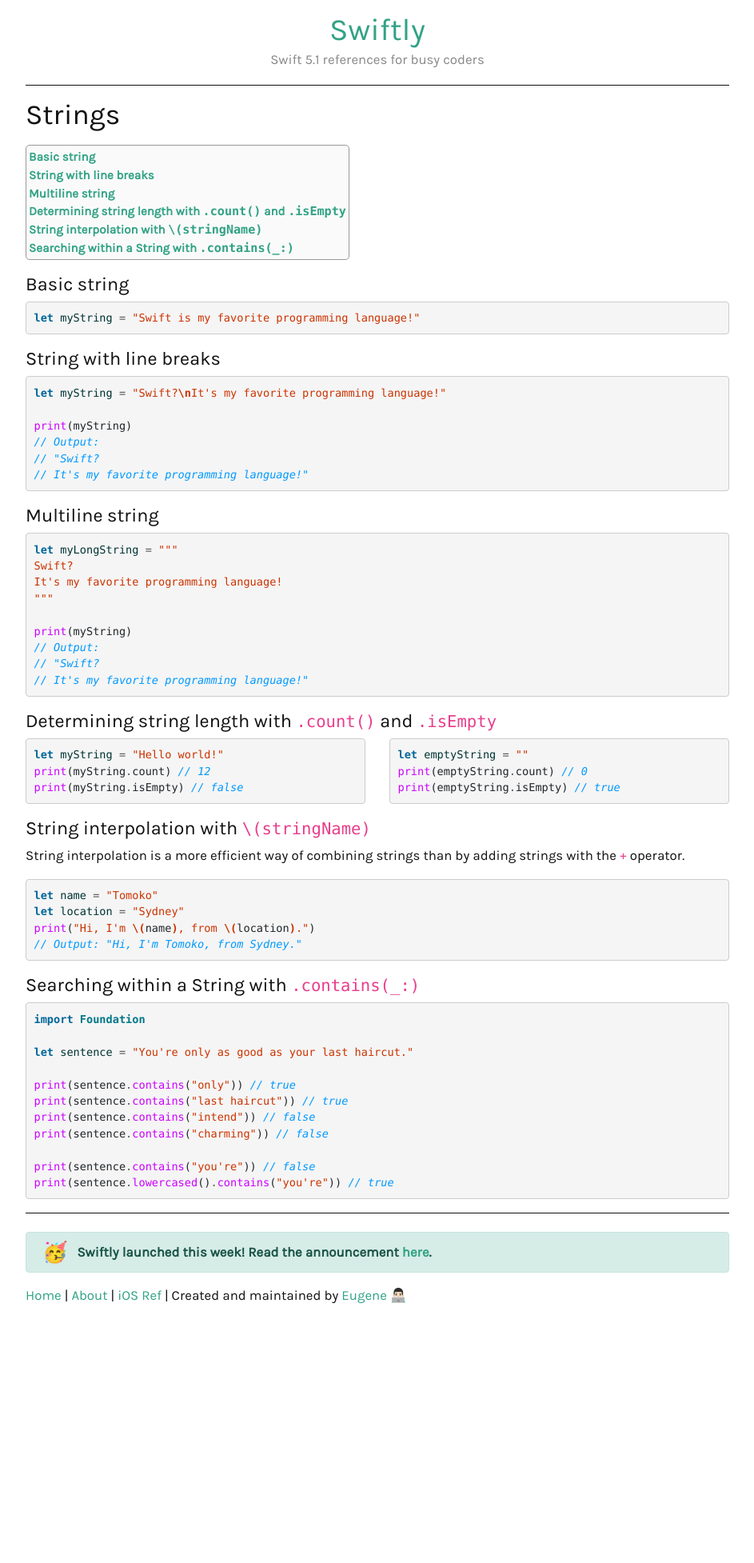
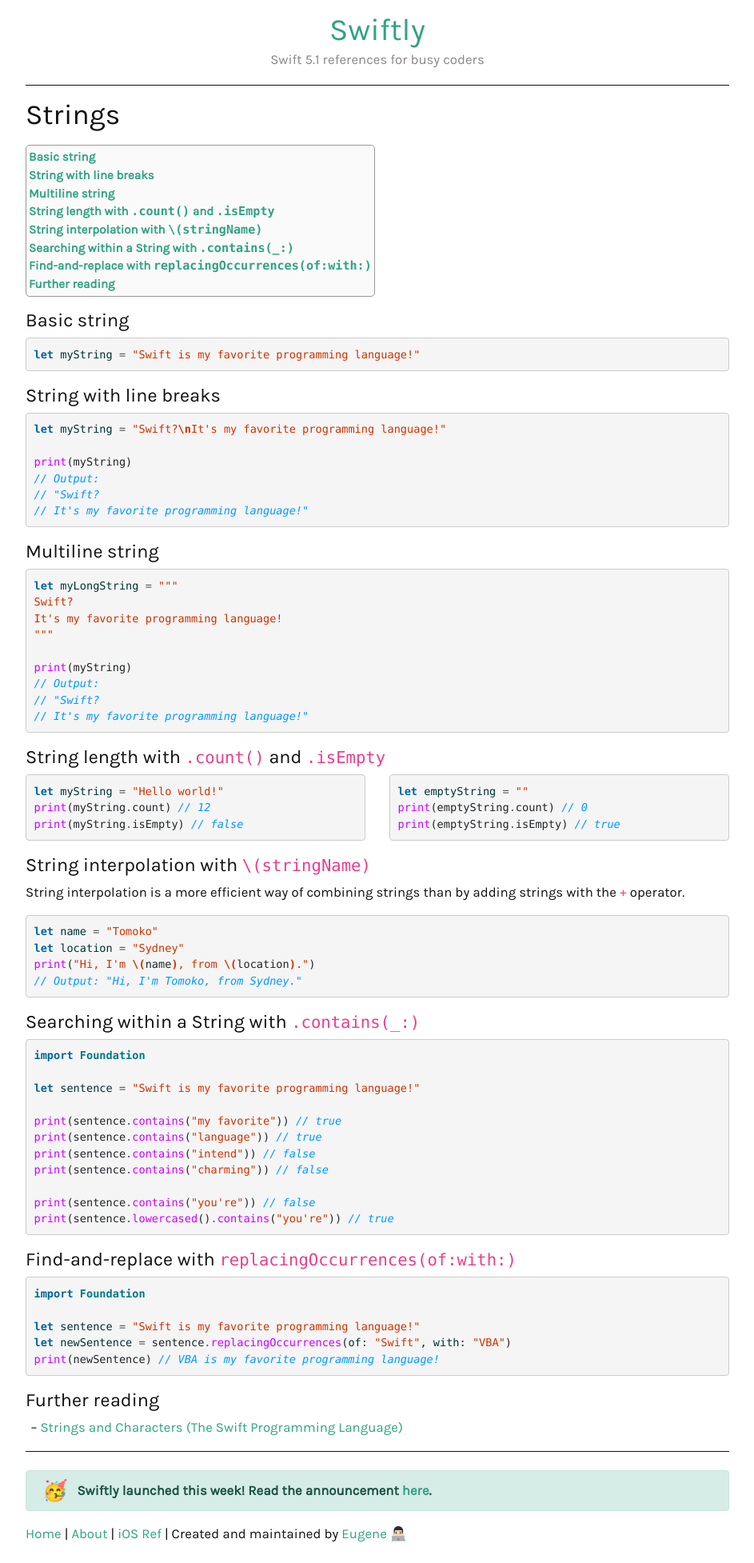
Before and after one commit to ebelinski/swiftly, a Jekyll site: the page built from strings.md, in a window 1280 px wide. Shown: the whole page at 80% size, without its empty margins (168-1111 px from the left). Built offline with Jekyll 4.4.1, drawn with Linux system fonts in a browser that asks for light colours; comment, search, counter and statistics services are not loaded; before the commit the page ends 1656 px from its top, so only the background shows below that.

Commit message:
added replacingOccurrences(of:with:)

````diff
--- a/strings.md
+++ b/strings.md
@@ -45,7 +45,7 @@ print(myString)
 // It's my favorite programming language!"
 ```
 
-### Determining string length with `.count()` and `.isEmpty`
+### String length with `.count()` and `.isEmpty`
 
 {% include opencol.html size=6 newrow=true %}
 
@@ -81,13 +81,27 @@ print("Hi, I'm \(name), from \(location).")
 ```swift
 import Foundation
 
-let sentence = "You're only as good as your last haircut."
+let sentence = "Swift is my favorite programming language!"
 
-print(sentence.contains("only")) // true
-print(sentence.contains("last haircut")) // true
+print(sentence.contains("my favorite")) // true
+print(sentence.contains("language")) // true
 print(sentence.contains("intend")) // false
 print(sentence.contains("charming")) // false
 
 print(sentence.contains("you're")) // false
 print(sentence.lowercased().contains("you're")) // true
 ```
+
+### Find-and-replace with `replacingOccurrences(of:with:)`
+
+```swift
+import Foundation
+
+let sentence = "Swift is my favorite programming language!"
+let newSentence = sentence.replacingOccurrences(of: "Swift", with: "VBA")
+print(newSentence) // VBA is my favorite programming language!
+```
+
+### Further reading
+
+* [Strings and Characters (The Swift Programming Language)](https://docs.swift.org/swift-book/LanguageGuide/StringsAndCharacters.html)
````
